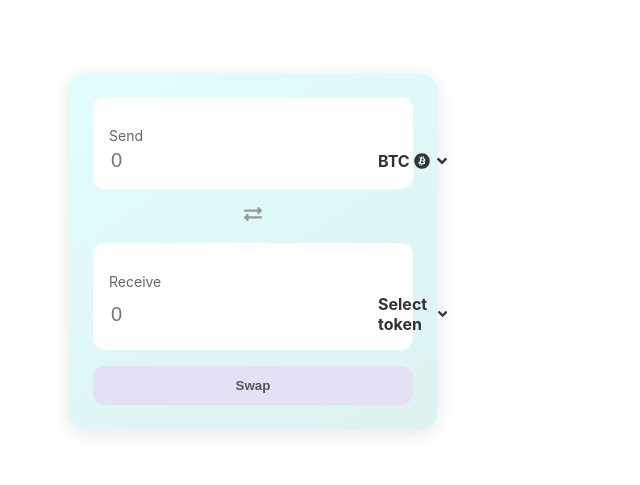
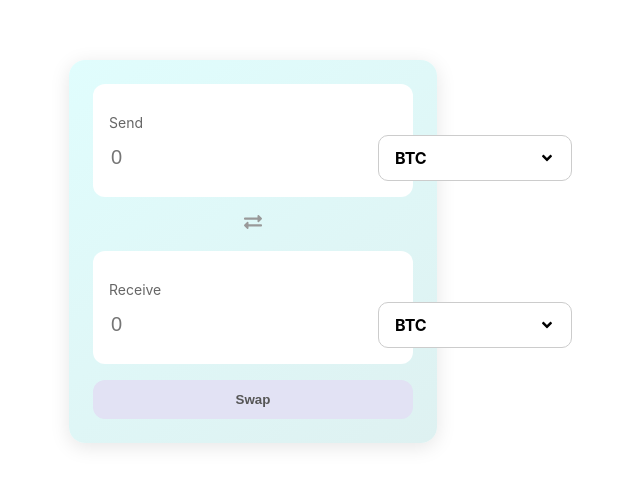
Before and after one commit to leostelon/zapper-frontend, a React (Create React App) app: page / in a window 1280 px wide. Shown: the part 149-634 px from the top of the page, without its empty margins (387-1027 px from the left). Built offline with nearby package versions, Linux system fonts and the light colour scheme.

Commit message:
chore: select token

```diff
--- a/src/components/SwapBox.jsx
+++ b/src/components/SwapBox.jsx
@@ -1,5 +1,6 @@
 import "./SwapBox.css";
-import { FaBitcoin, FaAngleDown, FaExchangeAlt } from "react-icons/fa";
+import { FaExchangeAlt } from "react-icons/fa";
+import TokenSelector from "./TokenSelector";
 
 export const SwapBox = () => {
 	return (
@@ -8,11 +9,7 @@ export const SwapBox = () => {
 				<p className="label">Send</p>
 				<div className="input-container">
 					<input type="text" placeholder="0" />
-					<div className="token-select">
-						<span>BTC</span>
-						<FaBitcoin />
-						<FaAngleDown />
-					</div>
+					<TokenSelector />
 				</div>
 			</div>
 
@@ -24,10 +21,7 @@ export const SwapBox = () => {
 				<p className="label">Receive</p>
 				<div className="input-container">
 					<input type="text" placeholder="0" />
-					<div className="token-select">
-						<span>Select token</span>
-						<FaAngleDown />
-					</div>
+					<TokenSelector />
 				</div>
 			</div>
 
--- /dev/null
+++ b/src/components/TokenSelector.css
@@ -0,0 +1,86 @@
+.token-selector-wrapper {
+  position: relative;
+}
+
+.select-box {
+  display: flex;
+  align-items: center;
+  justify-content: space-between;
+  padding: 12px 16px;
+  background: white;
+  border: 1px solid #ccc;
+  border-radius: 10px;
+  cursor: pointer;
+  width: 160px;
+  font-weight: bold;
+}
+
+.popup-overlay {
+  position: fixed;
+  top: 0;
+  left: 0;
+  width: 100%;
+  height: 100%;
+  background: rgba(0, 0, 0, 0.2);
+  display: flex;
+  justify-content: center;
+  align-items: center;
+}
+
+.popup {
+  background: #e4f0f0;
+  padding: 20px;
+  border-radius: 16px;
+  width: 360px;
+  max-width: 90%;
+  box-shadow: 0 4px 30px rgba(0, 0, 0, 0.2);
+}
+
+.popup-header {
+  display: flex;
+  justify-content: space-between;
+  font-size: 16px;
+  font-weight: bold;
+  margin-bottom: 16px;
+}
+
+.token-list {
+  display: flex;
+  flex-direction: column;
+  gap: 12px;
+}
+
+.token-item {
+  display: flex;
+  align-items: center;
+  justify-content: space-between;
+  background: white;
+  border-radius: 10px;
+  padding: 10px 14px;
+}
+
+.token-icon img,
+.token-icon svg {
+  width: 20px;
+  height: 20px;
+}
+
+.token-details {
+  flex-grow: 1;
+  margin-left: 10px;
+}
+
+.token-name {
+  font-weight: 600;
+  display: block;
+}
+
+.token-symbol {
+  color: #888;
+  font-size: 12px;
+}
+
+.token-chain {
+  font-size: 12px;
+  color: #555;
+}
--- /dev/null
+++ b/src/components/TokenSelector.jsx
@@ -0,0 +1,65 @@
+import React, { useState } from "react";
+import "./TokenSelector.css";
+import { FaBitcoin, FaAngleDown, FaTimes } from "react-icons/fa";
+
+const TokenSelector = () => {
+	const [showPopup, setShowPopup] = useState(false);
+
+	const tokens = [
+		{
+			chain: "Bitcoin",
+			token: { name: "Bitcoin", symbol: "BTC", icon: <FaBitcoin /> },
+		},
+		{
+			chain: "Solana",
+			token: {
+				name: "Solana",
+				symbol: "SOL",
+				icon: (
+					<img
+						src="https://cryptologos.cc/logos/solana-sol-logo.png"
+						alt="sol"
+						width="18"
+					/>
+				),
+			},
+		},
+	];
+
+	const togglePopup = () => setShowPopup(!showPopup);
+
+	return (
+		<div className="token-selector-wrapper">
+			<div className="select-box" onClick={togglePopup}>
+				<span>BTC</span>
+				<FaAngleDown />
+			</div>
+
+			{showPopup && (
+				<div className="popup-overlay" onClick={togglePopup}>
+					<div className="popup" onClick={(e) => e.stopPropagation()}>
+						<div className="popup-header">
+							<span>Select token to send</span>
+							<FaTimes onClick={togglePopup} />
+						</div>
+
+						<div className="token-list">
+							{tokens.map(({ chain, token }, index) => (
+								<div key={index} className="token-item">
+									<div className="token-icon">{token.icon}</div>
+									<div className="token-details">
+										<span className="token-name">{token.name}</span>
+										<span className="token-symbol">{token.symbol}</span>
+									</div>
+									<div className="token-chain">{chain}</div>
+								</div>
+							))}
+						</div>
+					</div>
+				</div>
+			)}
+		</div>
+	);
+};
+
+export default TokenSelector;
```
